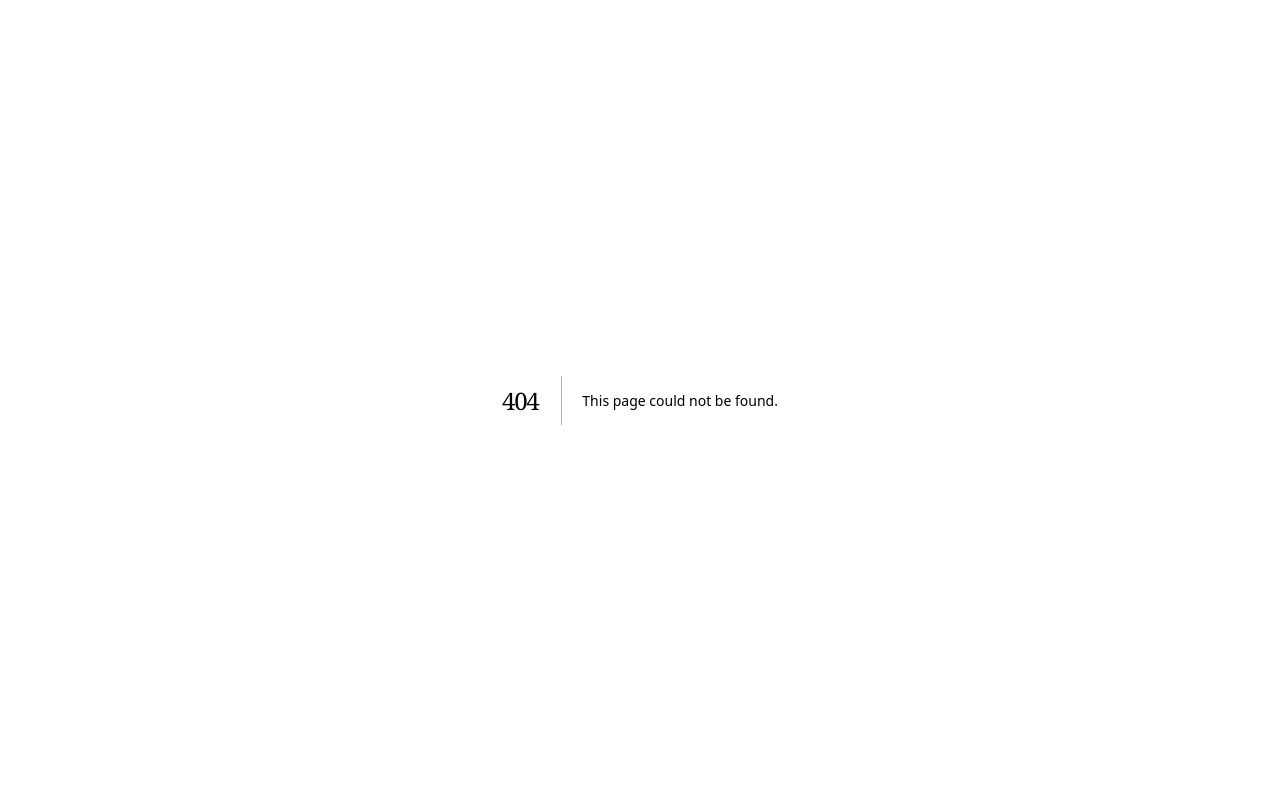
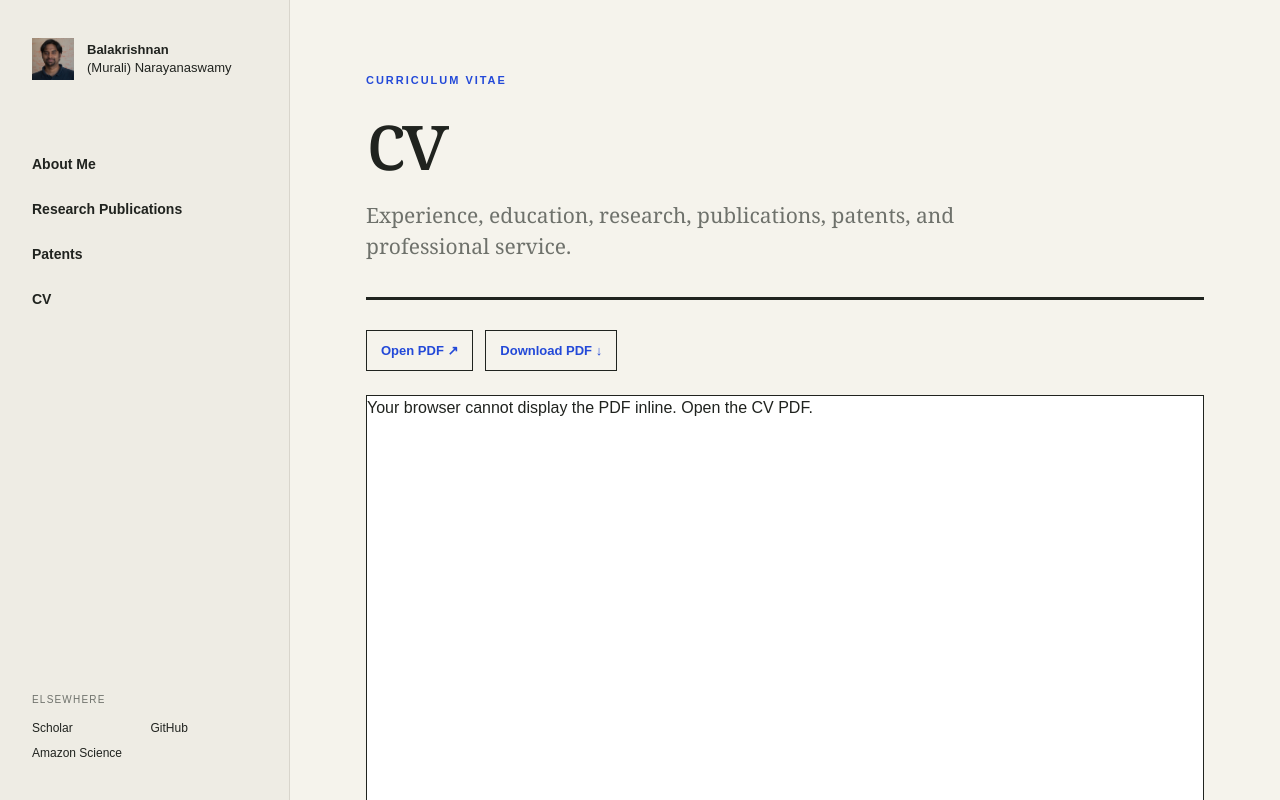
Before and after one commit to muralibalki/muralibalki.com, a Next.js app: page /cv in a window 1280 px wide. Before the commit this address had no page. Shown: the top 800 px of the page. Built offline with nearby package versions, Linux system fonts and the light colour scheme.

Commit message:
Add local CV and portrait navigation mark

```diff
--- /dev/null
+++ b/app/cv/page.tsx
@@ -0,0 +1,33 @@
+import type { Metadata } from "next";
+import { Frame, PageHeader } from "../site-chrome";
+
+export const metadata: Metadata = { title: "CV" };
+
+export default function Cv() {
+  return (
+    <Frame>
+      <article className="content-page cv-page">
+        <PageHeader
+          kicker="CURRICULUM VITAE"
+          title="CV"
+          description="Experience, education, research, publications, patents, and professional service."
+        />
+        <div className="cv-actions">
+          <a href="/cv.pdf" target="_blank" rel="noreferrer">Open PDF ↗</a>
+          <a href="/cv.pdf" download>Download PDF ↓</a>
+        </div>
+        <object
+          className="cv-viewer"
+          data="/cv.pdf"
+          type="application/pdf"
+          aria-label="Balakrishnan (Murali) Narayanaswamy CV"
+        >
+          <p>
+            Your browser cannot display the PDF inline.{" "}
+            <a href="/cv.pdf">Open the CV PDF</a>.
+          </p>
+        </object>
+      </article>
+    </Frame>
+  );
+}
--- a/app/globals.css
+++ b/app/globals.css
@@ -11,6 +11,7 @@ a:hover { color: var(--accent); }
 .sidebar { position: sticky; top: 0; height: 100vh; padding: 38px 32px; border-right: 1px solid var(--line); display: flex; flex-direction: column; background: #eeece4; }
 .identity { display: flex; align-items: center; gap: 13px; font-size: 13px; line-height: 1.35; }
 .monogram { width: 42px; height: 42px; background: var(--ink); color: var(--acid); display: grid; place-items: center; font-weight: 800; letter-spacing: -.04em; flex: none; }
+.portrait-mark { background: url("/murali.jpg") center 28% / cover no-repeat; }
 .sidebar nav { display: flex; flex-direction: column; gap: 7px; margin-top: 66px; }
 .sidebar nav a { padding: 8px 0; border-bottom: 1px solid transparent; font-weight: 650; font-size: 14px; }
 .sidebar nav a:hover { border-color: var(--ink); }
@@ -66,6 +67,10 @@ code { font: .88em ui-monospace, SFMono-Regular, Menlo, monospace; background: #
 .patent-source-row h2 { margin: 0; font: 600 20px/1.35 Georgia, serif; }
 .patent-source-row p { margin: 7px 0 0; color: var(--muted); font-size: 13px; line-height: 1.5; }
 .patent-source-row .patent-number { color: var(--accent); font-weight: 750; }
+.cv-actions { display: flex; gap: 12px; margin: -20px 0 24px; }
+.cv-actions a { padding: 10px 14px; border: 1px solid var(--ink); color: var(--accent); font-size: 13px; font-weight: 750; }
+.cv-actions a:hover { background: var(--ink); color: var(--acid); }
+.cv-viewer { display: block; width: 100%; height: min(80vh, 980px); min-height: 640px; border: 1px solid var(--ink); background: white; }
 .main-column > footer { width: min(100%, 1030px); padding: 34px 76px 44px; border-top: 1px solid var(--line); display: flex; justify-content: space-between; gap: 30px; color: var(--muted); font-size: 11px; line-height: 1.5; }
 .main-column > footer p { max-width: 460px; margin: 0; }
 
--- a/app/site-chrome.tsx
+++ b/app/site-chrome.tsx
@@ -5,14 +5,14 @@ export function Frame({ children }: { children: React.ReactNode }) {
     <div className="site-frame">
       <aside className="sidebar">
         <Link href="/" className="identity">
-          <span className="monogram">MB</span>
+          <span className="monogram portrait-mark" aria-hidden="true" />
           <span><strong>Balakrishnan</strong><br />(Murali) Narayanaswamy</span>
         </Link>
         <nav aria-label="Primary navigation">
           <Link href="/">About Me</Link>
           <Link href="/research">Research Publications</Link>
           <Link href="/patents">Patents</Link>
-          <a href="https://sites.google.com/site/muralibalki/cv" target="_blank" rel="noreferrer">CV ↗</a>
+          <Link href="/cv">CV</Link>
         </nav>
         <div className="sidebar-elsewhere">
           <p>Elsewhere</p>
@@ -23,8 +23,8 @@ export function Frame({ children }: { children: React.ReactNode }) {
       </aside>
       <div className="main-column">
         <header className="mobile-header">
-          <Link href="/" className="identity"><span className="monogram">MB</span><strong>Murali Balki</strong></Link>
-          <nav><Link href="/research">Research</Link><Link href="/patents">Patents</Link></nav>
+          <Link href="/" className="identity"><span className="monogram portrait-mark" aria-hidden="true" /><strong>Murali Balki</strong></Link>
+          <nav><Link href="/research">Research</Link><Link href="/patents">Patents</Link><Link href="/cv">CV</Link></nav>
         </header>
         <main>{children}</main>
         <footer>
```
Also changed, not shown: 1 other file (tests, documents, lock files or other folders).
